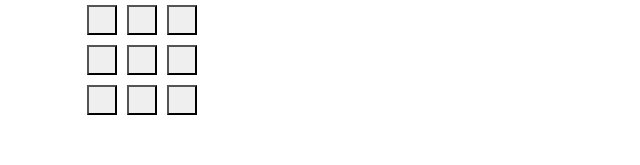
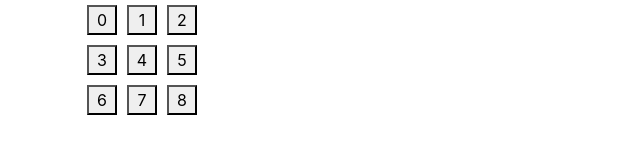
Before and after one commit to pradeep2165/tic-tak-toe, a React (Create React App) app: page / in a window 1280 px wide. Shown: the top 165 px of the page, without its empty margins (0-640 px from the left). Built offline with nearby package versions, Linux system fonts and the light colour scheme.

Commit message:
value passed as through props

```diff
--- a/src/App.js
+++ b/src/App.js
@@ -2,12 +2,12 @@ import React, { Component } from "react";
 
 class Square extends Component {
   render() {
-    return <button style={{ width: "30px", height: "30px", margin: "5px" }}></button>;
+    return <button style={{ width: "30px", height: "30px", margin: "5px" }}>{this.props.value}</button>;
   }
 }
 class Board extends Component {
-  renderSquare() {
-    return <Square />;
+  renderSquare(i) {
+    return <Square value={i} />;
   }
   render() {
     return (
```
